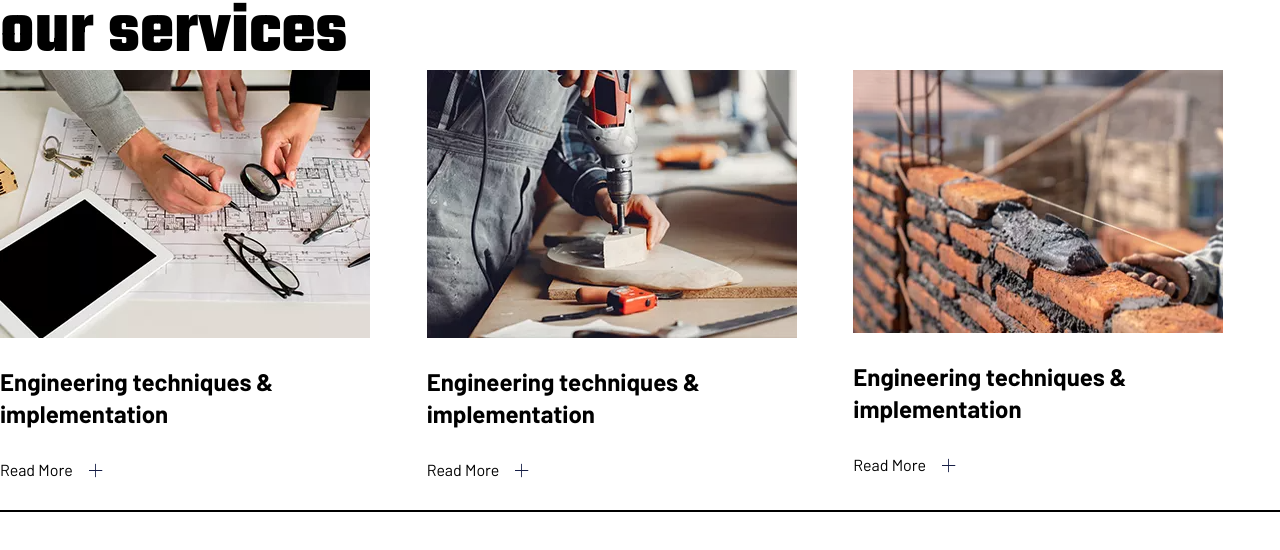
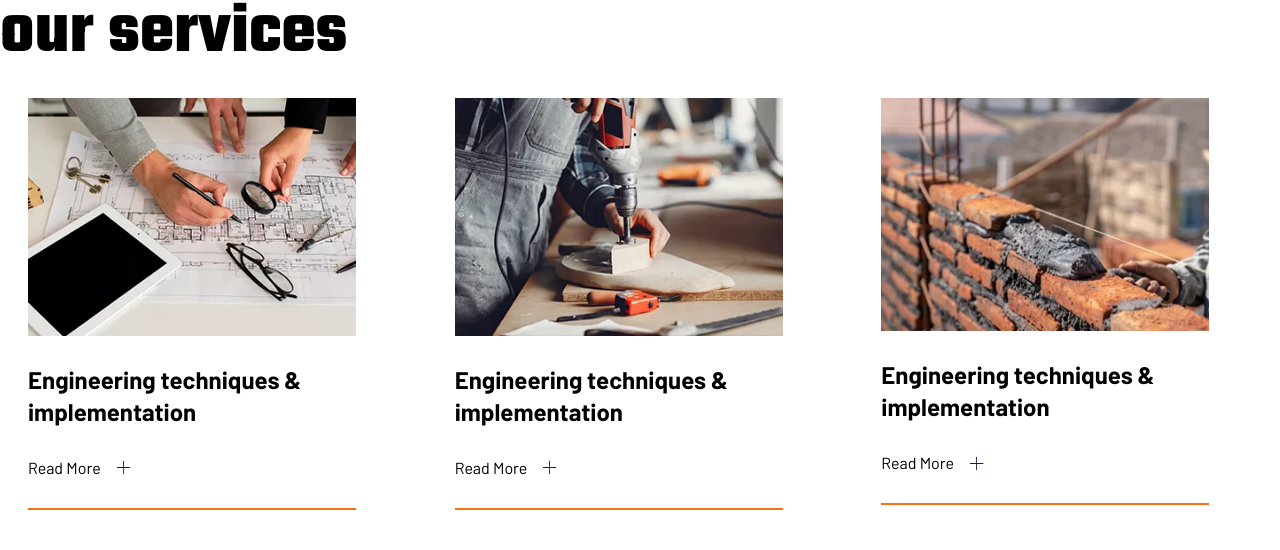
Before and after one commit to M-sadiq4641/Construction, a website built with Vite: page index.html in a window 1280 px wide. Shown: the part 802-1352 px from the top of the page. Before the commit the page ends 1314 px from the top, so only its background shows below. Built offline with nearby package versions, Linux system fonts and the light colour scheme; a web font is replaced by a local one.

Commit message:
added services section

```diff
--- a/index.html
+++ b/index.html
@@ -119,38 +119,38 @@
 
 <!-- services section -->
 
-    <div class="container">
-      <div class="text-black border-b-2 border-black pb-7">
-        <h1 class="text-7xl text-black font-bold">our services</h1>
-        <div class="grid grid-cols-3">
-          <div class="space-y-7 w-96">
-            <img class="" src="/public/images/secives-img.png" />
-            <h3 class="font-bold text-2xl">
+   <div class="container">
+      <div class="text-black mb-20  ">
+        <h1 class="text-5xl sm:text-7xl text-center sm:text-start text-black font-bold">our services</h1>
+        <div class="grid justify-center  lg:grid-cols-2 xl:grid-cols-3">
+          <div class="space-y-7  sm:w-96  p-7">
+            <img class="sm:w-96 block mx-auto w-72" src="/public/images/secives-img.png" />
+            <h3 class="font-bold text-2xl text-center sm:text-start">
               Engineering techniques & implementation
             </h3>
-            <div class="flex items-center gap-4">
+            <div class="flex justify-center sm:justify-start border-b-2 border-orange-500 pb-7 w-auto items-center gap-4">
               <p>Read More</p>
               <img src="/public/images/plus-logo.png" />
             </div>
           </div>
 
-          <div class="space-y-7 w-96">
-            <img class="" src="/public/images/services-img-two.png" />
-            <h3 class="font-bold text-2xl">
+          <div class="space-y-7  sm:w-96 p-7">
+            <img class="sm:w-96 block mx-auto w-72" src="/public/images/services-img-two.png" />
+            <h3 class="font-bold text-2xl text-center sm:text-start">
               Engineering techniques & implementation
             </h3>
-            <div class="flex items-center gap-4">
+            <div class="flex justify-center sm:justify-start border-b-2 border-orange-500 pb-7 w-auto items-center gap-4">
               <p>Read More</p>
               <img src="/public/images/plus-logo.png" />
             </div>
           </div>
 
-          <div class="space-y-7 w-96">
-            <img class="" src="/public/images/services-img-three.png" />
-            <h3 class="font-bold text-2xl">
+          <div class="space-y-7  sm:w-96 p-7">
+            <img class="sm:w-96 block mx-auto w-72" src="/public/images/services-img-three.png" />
+            <h3 class="font-bold text-2xl text-center sm:text-start">
               Engineering techniques & implementation
             </h3>
-            <div class="flex items-center gap-4">
+            <div class="flex justify-center sm:justify-start border-b-2 border-orange-500 pb-7 w-auto items-center gap-4">
               <p>Read More</p>
               <img src="/public/images/plus-logo.png" />
             </div>
@@ -158,7 +158,6 @@
         </div>
       </div>
     </div>
-
     <!-- script  -->
     <script type="module" src="/assets/js/main.js"></script>
   </body>
```
Also changed, not shown: output.css.
